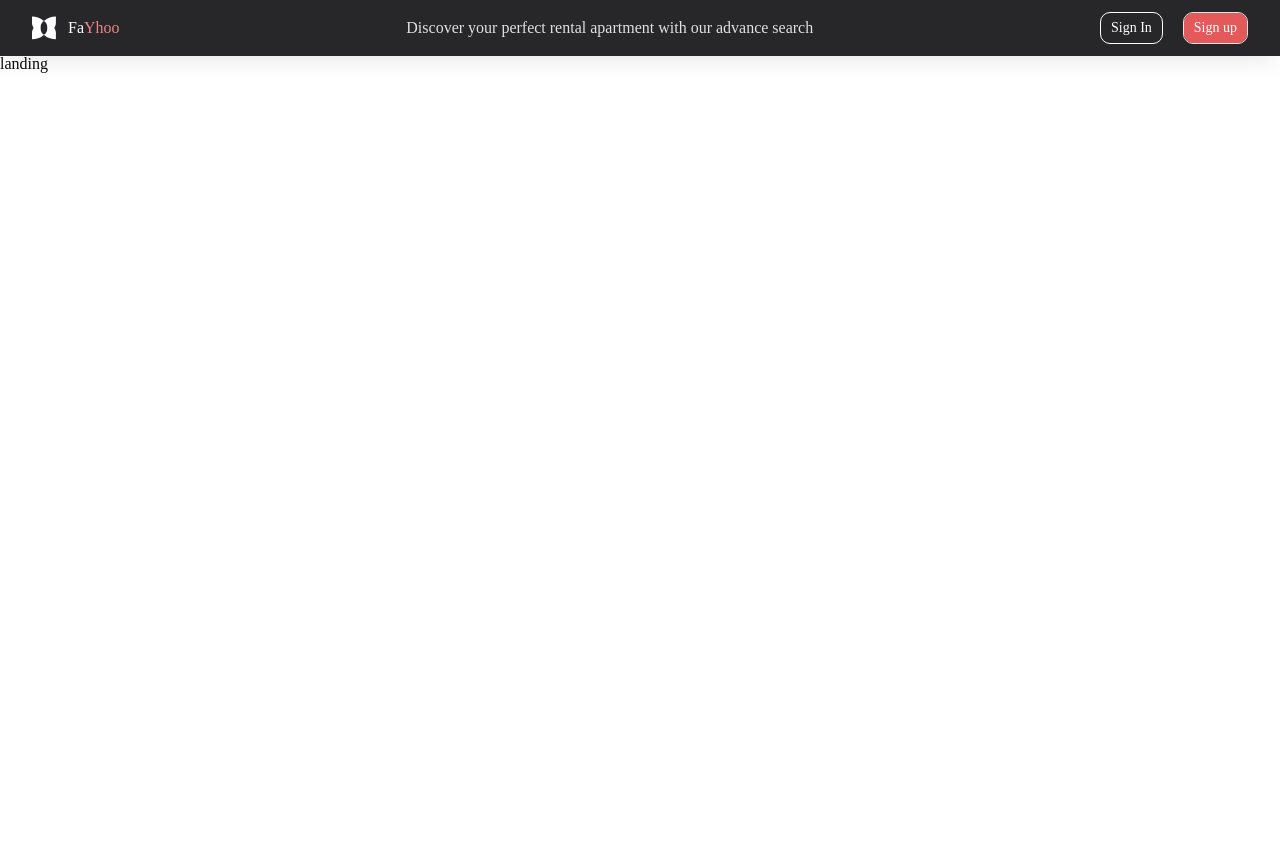
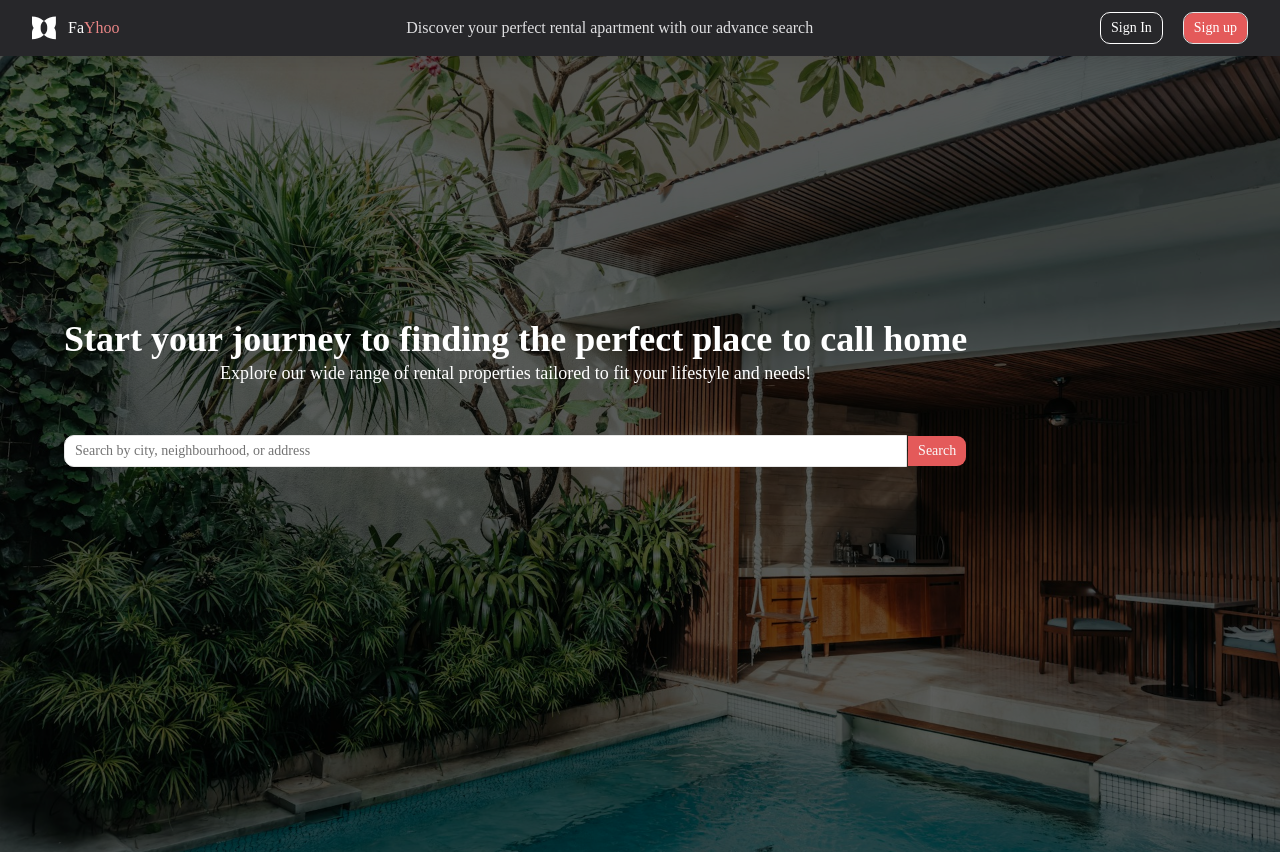
Before and after one commit to Tega96/fayhoo-haven, a Next.js app in the folder client/: page /landing in a window 1280 px wide. Before the commit the page ends 800 px from the top, so only its background shows below. Built offline with nearby package versions, Linux system fonts and the light colour scheme; no server answers.

Commit message:
Implement hero section

```diff
--- /dev/null
+++ b/client/src/app/(nodashboard)/landing/HeroSection.tsx
@@ -0,0 +1,44 @@
+"use client"
+
+import { Button } from '@/components/ui/button';
+import { Input } from '@/components/ui/input';
+import Image from 'next/image'
+import  { useState } from 'react'
+
+const HeroSection = () => {
+    const [formData, setFormData] = useState()
+    const handleChange = () => {
+
+    }
+  return (
+    <div className="relative top-0 left-0 h-screen w-full">
+      <Image
+        src="/landing-splash.jpg"
+        alt="Fayhoo Hero Image"
+        fill
+        className="absolute object-cover object-center w-full h-full"
+      />
+      <div className="absolute inset-0 bg-black/60 ">
+        <div className="absolute top-1/3  px-12 sm:px-16 text-center ">
+            <h1 className="font-bold text-4xl text-white">Start your journey to finding the perfect place to call home</h1>
+            <p className='text-lg text-white mb-12'>Explore our wide range of rental properties tailored to fit your lifestyle and needs!</p>
+            <div className='flex'>
+                <Input
+                    type="text"
+                    placeholder="Search by city, neighbourhood, or address"
+                    value={formData}
+                    onChange={handleChange}
+                    className='bg-white rounded-l-lg rounded-r-none'
+                />
+                <Button
+                    className='bg-secondary-600 rounded-l-none -'
+                >Search</Button>
+            </div>
+        </div>
+
+      </div>
+    </div>
+  )
+}
+
+export default HeroSection;
--- a/client/src/app/(nodashboard)/landing/page.tsx
+++ b/client/src/app/(nodashboard)/landing/page.tsx
@@ -1,8 +1,9 @@
+import HeroSection from "./HeroSection"
 
 const page = () => {
   return (
     <div className="relative top-0 left-0">
-      landing
+      <HeroSection />
     </div>
   )
 }
```
